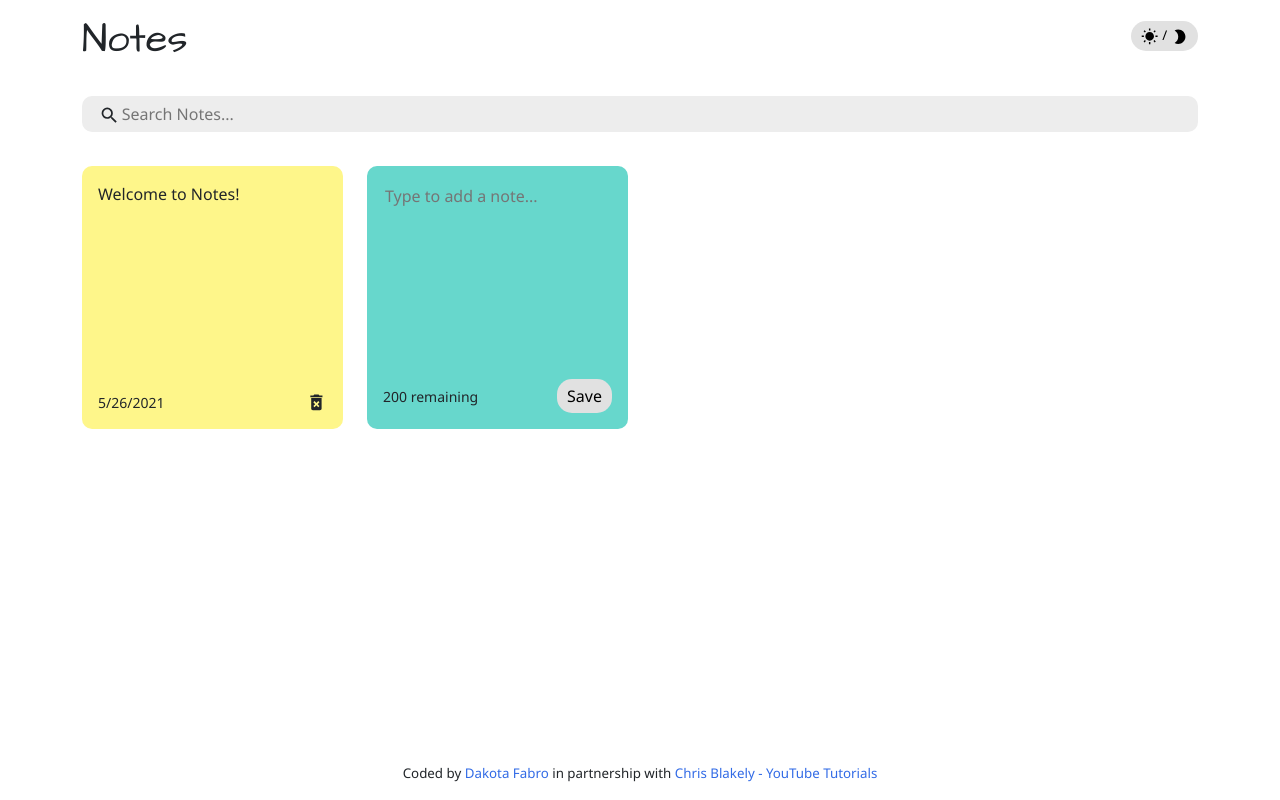
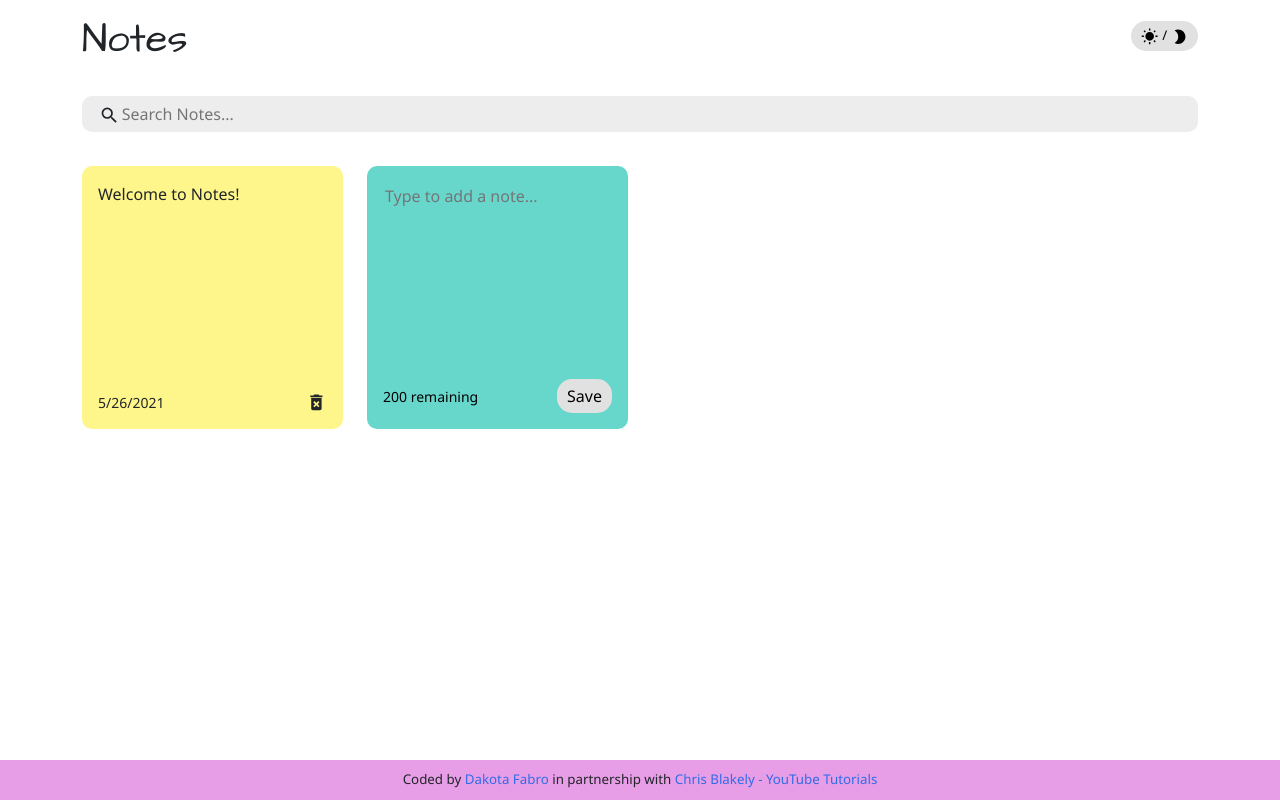
Before and after one commit to dakotafabro/note-taking-app, a React (Create React App) app: page / in a window 1280 px wide. Built offline with nearby package versions, Linux system fonts and the light colour scheme.

Commit message:
Added footer and final touches

```diff
--- a/src/Footer.js
+++ b/src/Footer.js
@@ -2,7 +2,7 @@ import React from "react";
 
 const Footer = () => {
   return (
-    <div className="Footer fixed-bottom m-3">
+    <div className="Footer fixed-bottom ">
       Coded by <a href="https://dakotafabro.netlify.app/">Dakota Fabro</a> in
       partnership with{" "}
       <a href="https://www.youtube.com/channel/UC-Zcse8tC53G34Uo4kzLeAg">
--- a/src/index.css
+++ b/src/index.css
@@ -46,6 +46,7 @@ code {
 
 .Note.new {
   background-color: #67d7cc;
+  color: #000;
 }
 
 textarea {
@@ -119,7 +120,9 @@ textarea:focus {
 
 .Footer {
   text-align: center;
+  background-color: #e79ee7;
   font-size: smaller;
+  padding: 10px 30px;
 }
 
 .Footer a {
```
